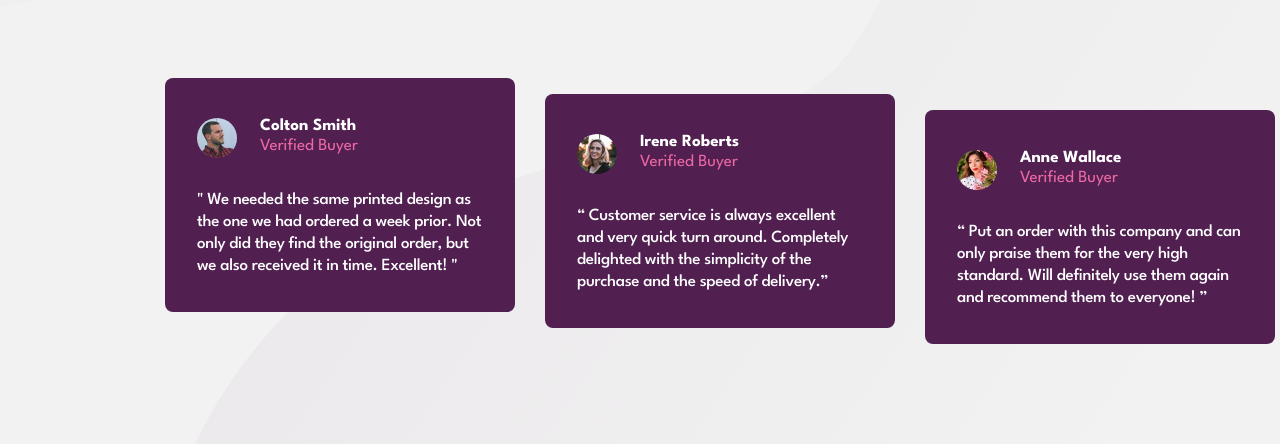
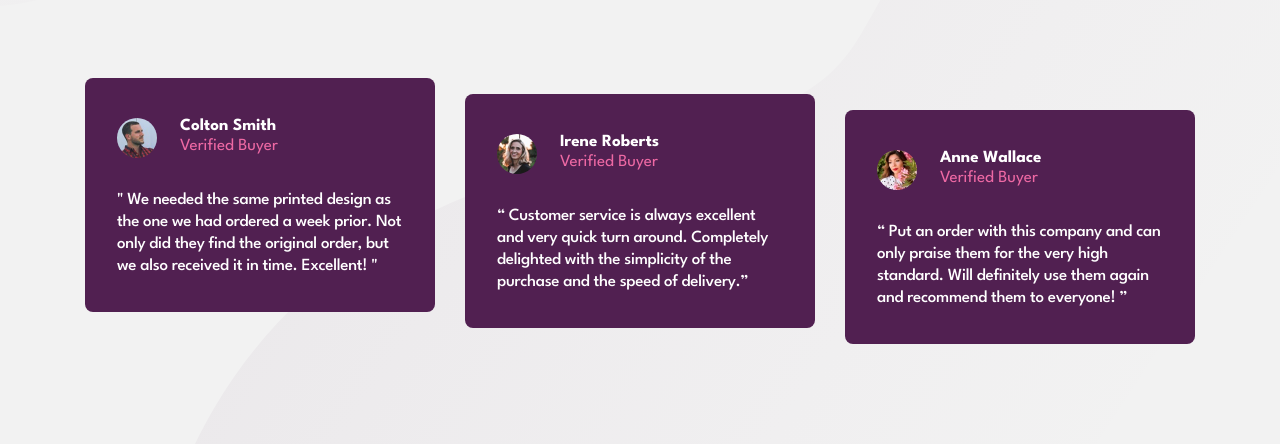
Before and after one commit to AbigirlMuchineripi/Social-Proof-Section, a plain HTML site: page index.html in a window 1280 px wide. Shown: the part 356-800 px from the top of the page. Drawn offline with Linux system fonts and the light colour scheme.

Commit message:
Update styles.css

```diff
--- a/styles.css
+++ b/styles.css
@@ -210,7 +210,7 @@ h1 {
   height: 582px;
   width: 100%;
   max-width: 1110px;
-  margin: 7.375rem 10.3125rem 6.25rem 10.3125rem;
+  margin: 7.375rem auto 6.25rem auto;
 
 }
 .main-card__section-div{
```
